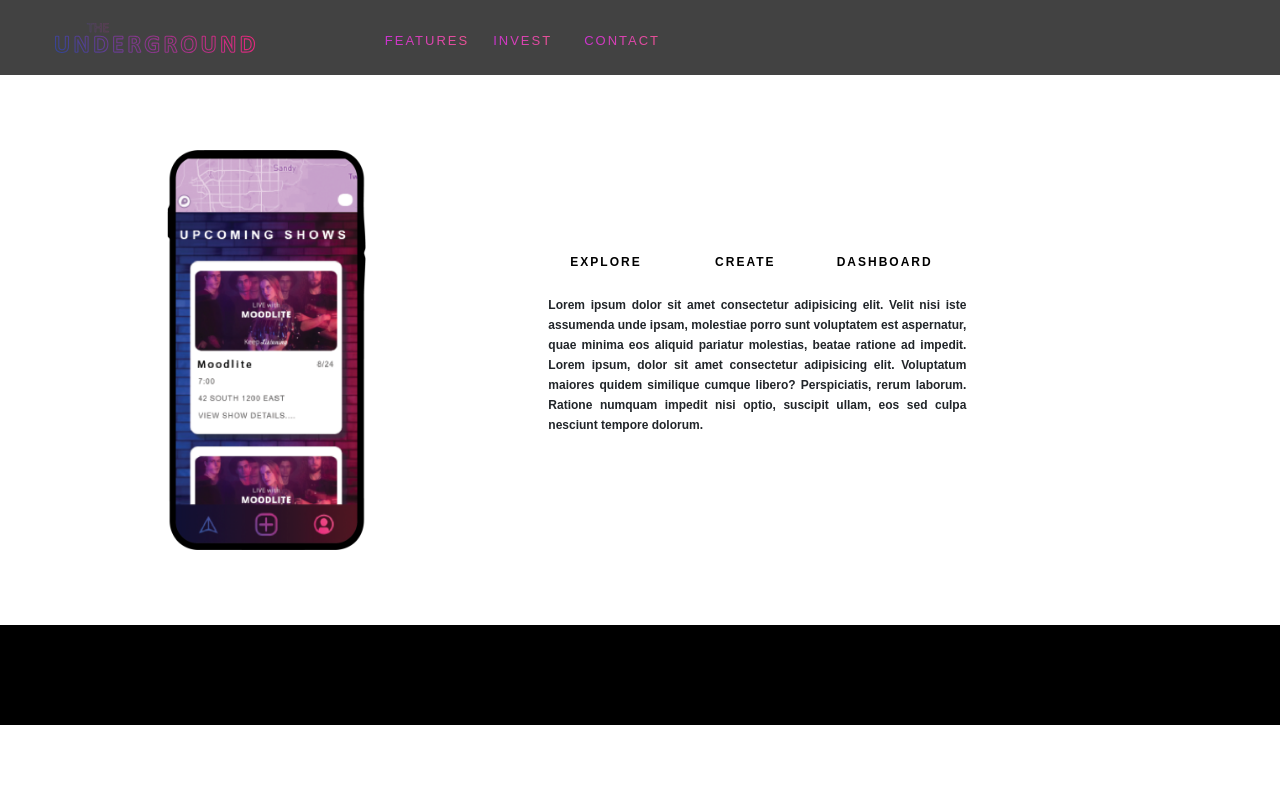
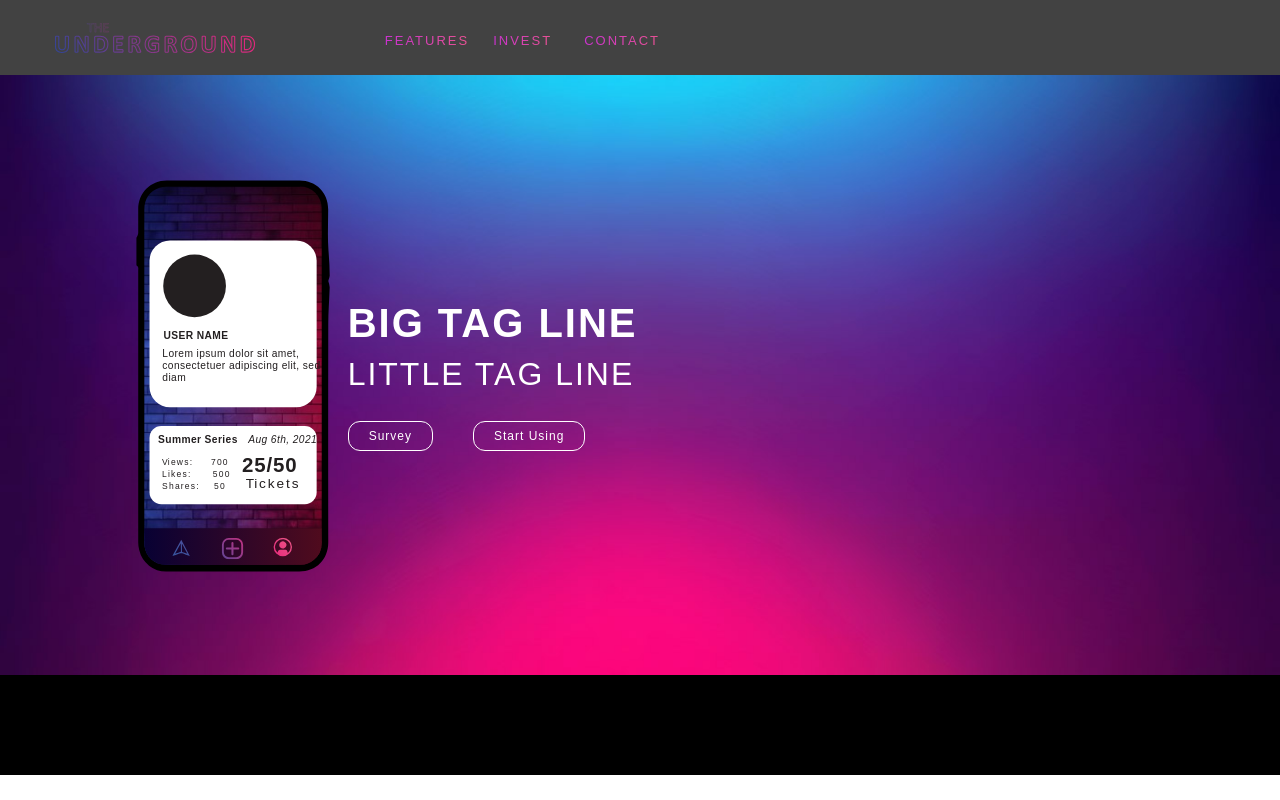
Before and after one commit to Ali-Mitchell/react-pitch-deck, a React (Create React App) app: page / in a window 1280 px wide. Built offline with nearby package versions, Linux system fonts and the light colour scheme.

Commit message:
add react router to nav between hero and feature

```diff
--- a/package.json
+++ b/package.json
@@ -10,6 +10,7 @@
     "react": "^17.0.2",
     "react-bootstrap": "^2.0.0-beta.4",
     "react-dom": "^17.0.2",
+    "react-router-dom": "^5.2.0",
     "react-scripts": "4.0.3",
     "web-vitals": "^1.1.2"
   },
--- a/src/App.js
+++ b/src/App.js
@@ -1,5 +1,7 @@
 import React from 'react';
-import Hero from './components/Hero/hero.jsx';
+import { BrowserRouter as Router, Route, Switch } from "react-router-dom";
+import Hero from './Pages/hero.jsx';
+import Nav from './components/Nav/Nav.jsx'
 import Features from './components/Features/Features.jsx'
 import Footer from './components/Footer/Footer.jsx';
 // import Nav from './components/Nav';
@@ -8,13 +10,20 @@ import Footer from './components/Footer/Footer.jsx';
 // import './App.css';
 
 
-function App () {
+function App() {
+
   return (
     <div>
-        <main>
-          {/* <Hero></Hero> */}
-        <Features></Features>
-        <Footer></Footer>
+      <main>
+        <Router>
+          <Nav></Nav>
+          <Switch>
+            <Route exact path='/' component={Hero} />
+            <Route exact path='/features' component={Features} />
+
+          </Switch>
+          <Footer></Footer>
+        </Router>
       </main>
     </div>
   );
--- a/src/components/Hero/hero.jsx
+++ b/src/Pages/hero.jsx
@@ -1,13 +1,12 @@
 import React from 'react';
-import coverImage from "./hero-pic-02.svg";
-import Nav from "../Nav";
-import background from "./neonblur1.jpg";
-import './hero.css';
+import coverImage from "../components/Hero/hero-pic-02.svg";
+import background from "../components/Hero/neonblur1.jpg";
+import "../components/Hero/hero.css";
 
 function Hero() {
   return (
     <section className="hero" style={{ backgroundImage: `url(${background})`}}>
-      <Nav></Nav>
+      {/* <Nav></Nav> */}
       <article>
         <img alt="" src={coverImage} style={{ height: "400px" }}></img>
         <div className="text col-8">
@@ -19,8 +18,6 @@ function Hero() {
           </div>
         </div>
       </article>
-
-
     </section>
   );
 }
--- a/src/components/Features/Features.jsx
+++ b/src/components/Features/Features.jsx
@@ -1,7 +1,7 @@
 import React from 'react';
 // import React, { useState } from "react";
 import "./Features.css";
-import Nav from '../Nav';
+// import Nav from '../Nav/Nav';
 import explore from './explore.png';
 import create from './create.png'
 // import logo from './theUnderground-09.svg';
@@ -10,7 +10,6 @@ function Features() {
 
     return (
         <section className="feat">
-            <Nav></Nav>
                     <article className="mock-up col-5">
                         <img alt="" src={explore}></img>
                     </article>
--- a/src/components/Nav/index.js
+++ b/src/components/Nav/Nav.jsx
@@ -1,21 +1,22 @@
 import React from 'react';
 import "./nav.css";
 import logo from './theUnderground-09.svg';
+import { Link } from 'react-router-dom';
 
 function Nav() {
 
     return (
         <header className="header">
-            <a className="col-4" href="">
+            <Link  to="/" className="col-4" href="">
                 <img alt="" src={logo}></img>
-            </a>
+            </Link>
 
             <nav>
                 <ul className="col-8">
                 <li className="mx-2">
-                        <a href="#features">
+                        <Link  to="/Features">
                             FEATURES
-                        </a>
+                        </Link>
                     </li>
                     <li className="mx-3">
                         <a href="#features">
```
Also changed, not shown: 1 other file (tests, documents, lock files or other folders).
